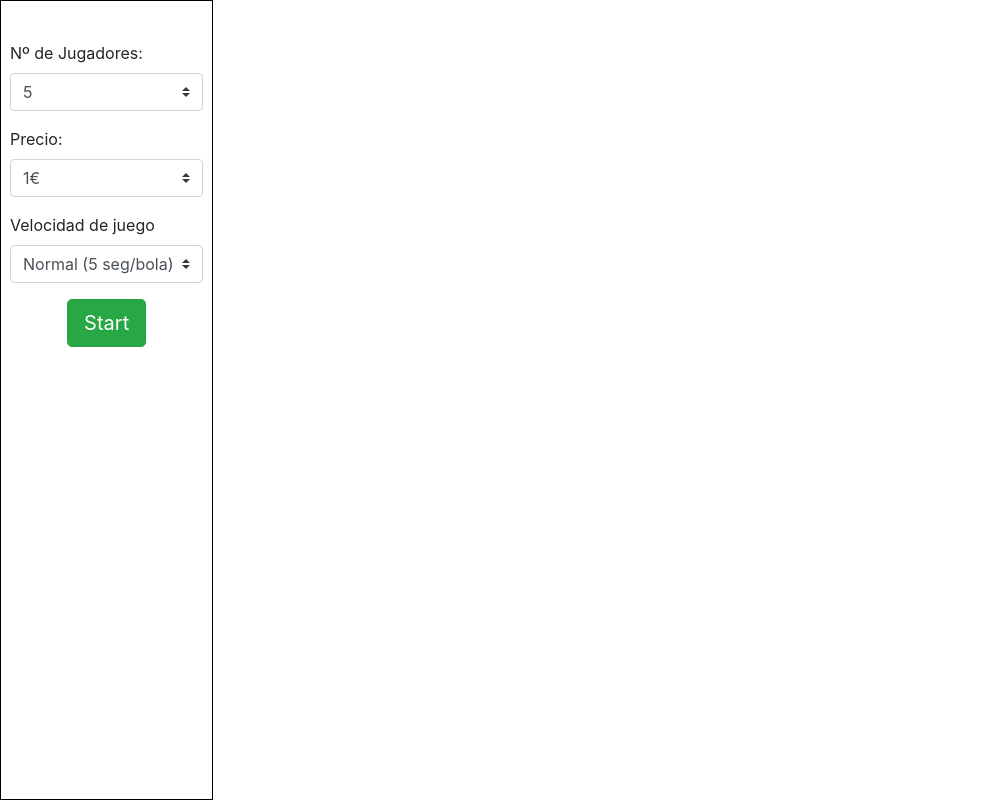
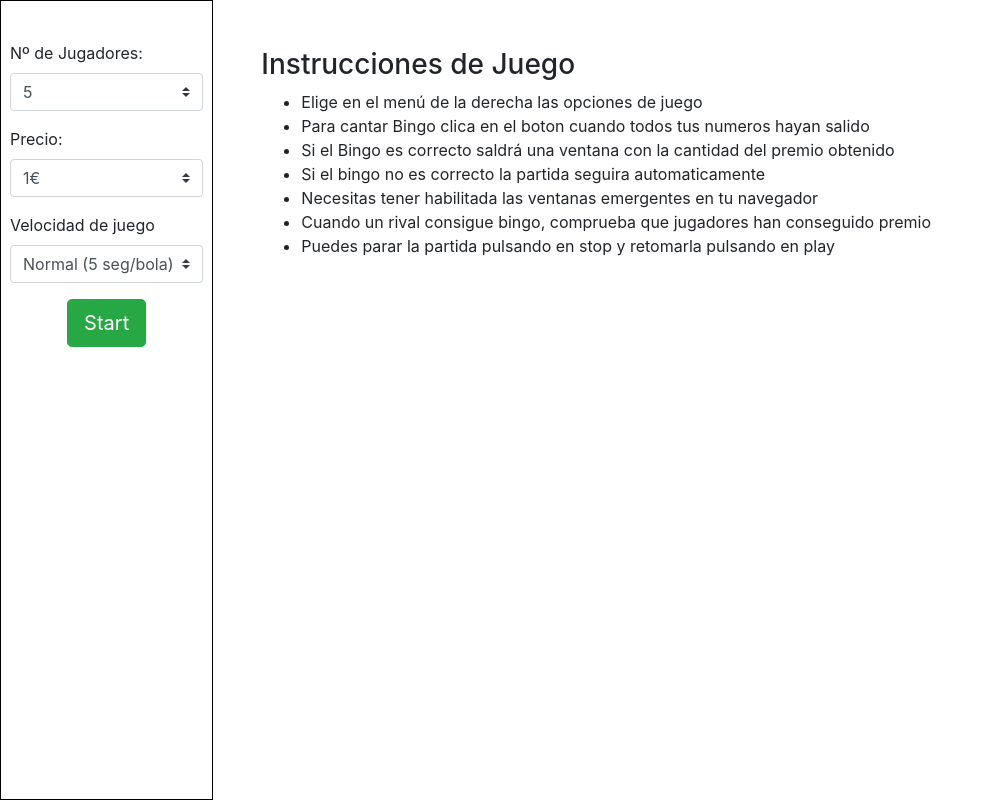
Before and after one commit to jflorido94/Bingo_AJAX, a PHP site: page / in a window 1280 px wide. Shown: the whole page, without its empty margins (0-993 px from the left). Run offline with PHP 8.4, Linux system fonts and the light colour scheme; some libraries are stand-ins or nearby versions.

Commit message:
completo

```diff
--- a/index.php
+++ b/index.php
@@ -46,7 +46,7 @@
         <div class="row my-3">
           <label for="velocidad">Velocidad de juego</label>
           <select class="custom-select" id="velocidad">
-            <option value="100">Super rápido (1 seg/bola)</option>
+            <option value="1000">Super rápido (1 seg/bola)</option>
             <option value="2500">Rápido (2,5 seg/bola)</option>
             <option value="5000" selected>Normal (5 seg/bola)</option>
             <option value="7500">Lento 7,5 seg/bola</option>
@@ -73,26 +73,39 @@
         <div class="row my-5 d-flex justify-content-center">
           <button class="btn btn-success btn-lg" onclick="bingo()"> ¡¡BINGO!! </button>
         </div>
-        <!-- <div class="row my-5 d-flex justify-content-center">
-          <button class="btn btn-primary">Pause</button>
-        </div> -->
-        <div class="row my-5 d-flex justify-content-center">
-          <button class="btn btn-danger" onclick="stop()"> Stop </button>
+        <div class="row my-5 d-flex justify-content-center" >
+          <button class="btn btn-primary" id="play" onclick="iniciar()"> Play </button>
+        </div>
+        <div class="row my-5 d-flex justify-content-center" >
+          <button class="btn btn-danger ocultar" id="stop" onclick="stop()"> Stop </button>
         </div>
       </div>
       <div class="col-10 p-5" id="juego">
+        <div id="instrucciones">
+          <h3>Instrucciones de Juego</h3>
+          <ul>
+            <li>Elige en el menú de la derecha las opciones de juego</li>
+            <li>Para cantar Bingo clica en el boton cuando todos tus numeros hayan salido</li>
+            <li>Si el Bingo es correcto saldrá una ventana con la cantidad del premio obtenido</li>
+            <li>Si el bingo no es correcto la partida seguira automaticamente</li>
+            <li>Necesitas tener habilitada las ventanas emergentes en tu navegador</li>
+            <li>Cuando un rival consigue bingo, comprueba que jugadores han conseguido premio</li>
+            <li>Puedes parar la partida pulsando en stop y retomarla pulsando en play</li>
+          </ul>
+        </div>
+
+
         <div class="ocultar" id="micarton">
-
+          <h2>Jugador</h2>
 
 
         </div>
         <div class="row rivales ocultar" id="rivales">
 
+        </div>
 
       </div>
-
     </div>
-  </div>
 </body>
 
 </html>
--- a/js/bingo.js
+++ b/js/bingo.js
@@ -1,28 +1,19 @@
-/**
- * Array donde se guardan los distintos jugadores posicion 0 es el jugador humano
- */
+/** Array donde se guardan los distintos jugadores posicion 0 es el jugador humano */
 var jugadores = [];
-/**
- * Precio de cada carton
- */
+/** Precio de cada carton */
 var precio;
-/**
- * cantidad de jugadores seleccionados
- */
+/**cantidad de jugadores seleccionados */
 var njugadores;
-/**
- * velocidad de juego ms/bola
- */
+/** velocidad de juego ms/bola */
 var velocidad;
-/**
- * intervalo que saca las bolas
- */
+/** intervalo que saca las bolas */
 var intervalo;
-/**
- * bombo donde estan las bolas
- */
+/**bombo donde estan las bolas */
 var bombo;
 
+/**
+ * funcion principal que recoge los valores del menu e inicializa el juego
+ */
 function comenzar() {
 
   //Recogemos las opciones de juego de la pagina
@@ -44,7 +35,7 @@ function comenzar() {
 
   }
 
-  jugar();
+  iniciar();
 
 
   cambiarMenu();
@@ -55,12 +46,7 @@ function comenzar() {
  */
 function cambiarMenu(){
   $('#menu, #botones').toggleClass('ocultar');
-  $('#micarton, #rivales').toggleClass('ocultar');
-}
-
-
-function jugar(){
-  iniciar();
+  $('#micarton, #rivales, #instrucciones').toggleClass('ocultar');
 }
 
 /**
@@ -68,8 +54,12 @@ function jugar(){
  */
 function iniciar(){
   intervalo= setInterval(bombo.sacarbola, velocidad);
+  $('#play, #stop').toggleClass('ocultar');
 }
 
+/**
+ * Llamada para comprobar si el jugador tiene completo un bingo
+ */
 function bingo() {
   stop();
   bombo.cantarbingo();
@@ -81,4 +71,5 @@ function bingo() {
  */
 function stop(){
   clearInterval(intervalo);
+  $('#play, #stop').toggleClass('ocultar');
 }
--- a/js/carton.js
+++ b/js/carton.js
@@ -1,21 +1,20 @@
 class Carton {
+
+  /**cantidad de jugadores */
+  static numero=0;
 
   /**
    * Crea un carton con numeros tapados y ordenados por columnas y filas
    */
   constructor() {
-    /**
-     * Carton ordenado por columnas (9 columnas de 3 numeros)
-     */
+    /** Carton ordenado por columnas (9 columnas de 3 numeros) */
     this.xcolumnas = [];
 
     this.rellenarColumnas();
 
     //quitamos las 4 casillas por cada fila del carton
     this.casillasOcultas();
-    /**
-     * Carton ordenado por filas (3 filas de 9 columnas)
-     */
+    /** Carton ordenado por filas (3 filas de 9 columnas) */
     this.xlineas = this.igualarCartonDesde(this.xcolumnas);
   }
   //Antigua forma se quedaba pillado a veces por repeticion de los numeros del random
@@ -106,8 +105,13 @@ class Carton {
     }
   }
 
+  /**
+   * Muestra en la pagina web los cartones de los diferentes jugadores distinguiendo entre rivales y el propio jugador
+   * @param {boolean} rival true y es un jugador rival
+   */
   dibujar(rival = true) {
     if (rival) {
+      Carton.numero++;
       var div = document.createElement("div");
       div.classList.add("col-12", "col-lg-6");
       var carton = document.createElement("div");
@@ -153,6 +157,9 @@ class Carton {
         }
 
       }
+      var titulo = document.createElement("h4");
+      titulo.innerHTML = "Rival "+ Carton.numero;
+      div.appendChild(titulo);
       div.appendChild(carton);
       var sitio = document.getElementById("rivales");
       sitio.appendChild(div);
@@ -209,7 +216,10 @@ class Carton {
     }
 
   }
-
+/**
+ * Cambia la casilla como marcada para saber que ya a salido
+ * @param {integer} id posicion de la casilla pulsada por el jugador
+ */
   marcar(id){
     $('#'+id).toggleClass('sacado');
   }
--- a/js/jugador.js
+++ b/js/jugador.js
@@ -9,7 +9,11 @@ constructor(esrival=true){
   this.rival = esrival;
   this.aciertos = 0;
 }
-
+/**
+ * Tacha las casillas con el numero sacado del bombo de los cartones de los rivales,
+ * comprueba si estan todas tachadas y si es asi canta bingo
+ * @param {integer} numero numero sacado del bombo
+ */
 autoTacharCasilla(numero){
 
   for (let i = 0; i < this.carton.xlineas.length; i++) {
```
Also changed, not shown: js/bombo.js (+2 -6 lines).
